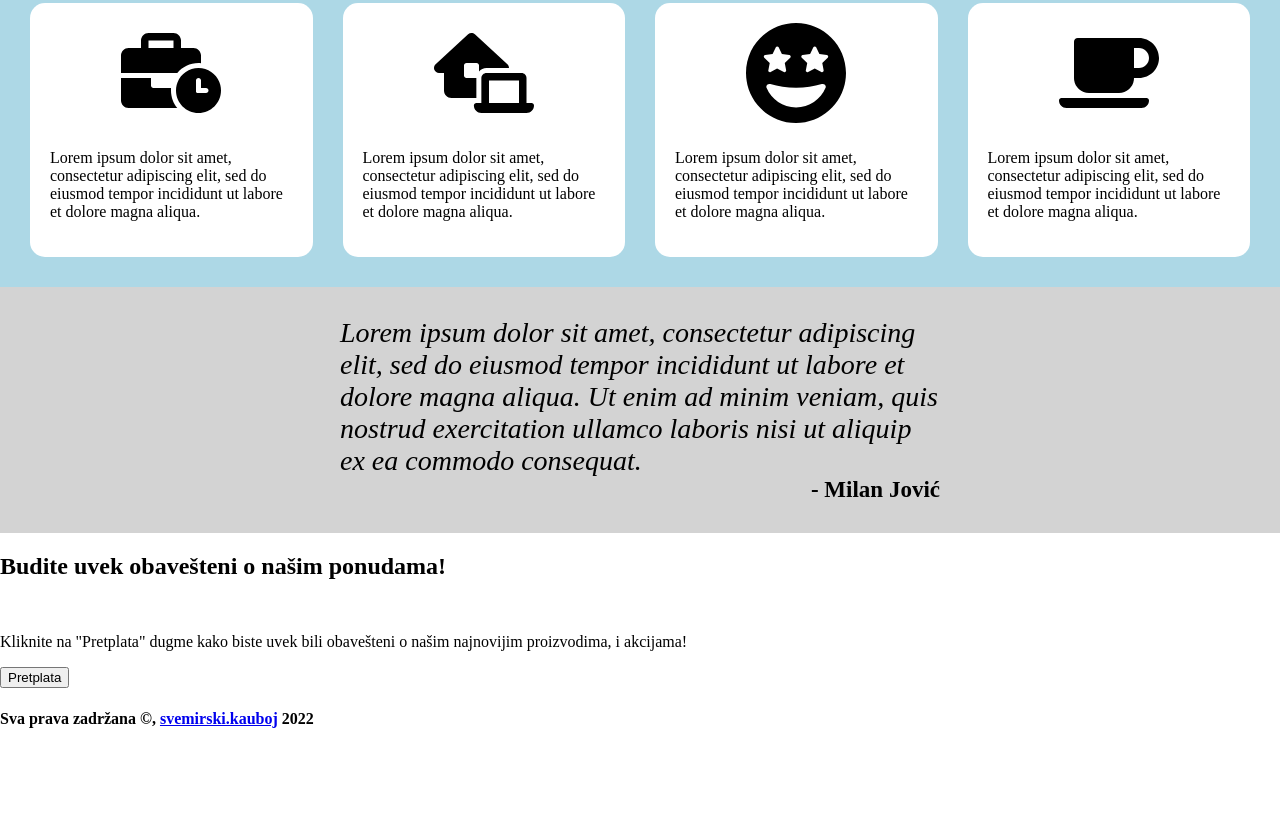
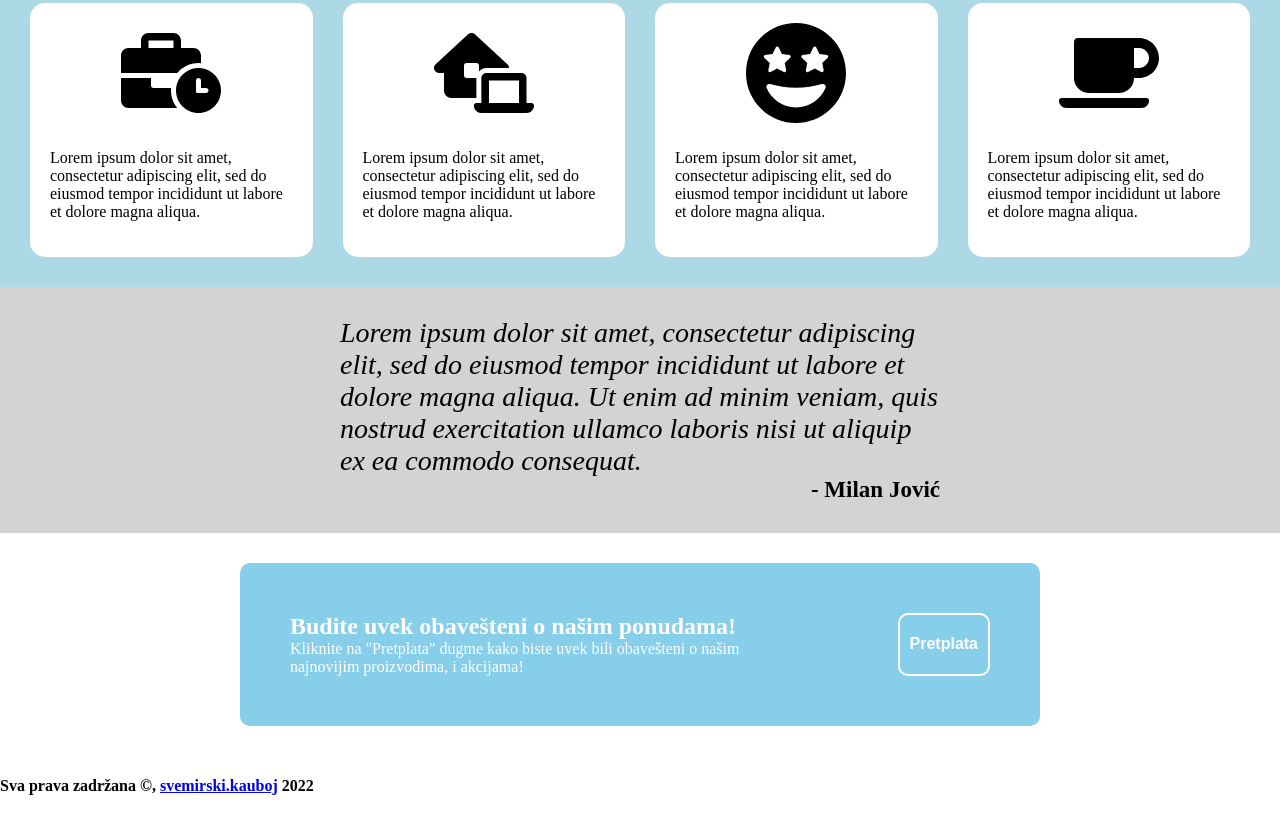
Before and after one commit to necaprogramer/practice-website, a plain HTML site: page index.html in a window 1280 px wide. Shown: the part 682-1498 px from the top of the page. Before the commit the page ends 1431 px from the top, so only its background shows below. Drawn offline with Linux system fonts and the light colour scheme.

Commit message:
Stylize quote section

```diff
--- a/css/style.css
+++ b/css/style.css
@@ -126,3 +126,44 @@ body{
     margin-left: auto;
     font-size: 23px;
 }
+
+.call-to-action-layout{
+    display: flex;
+    justify-content: center;
+}
+
+.call-to-action-layout > .call-to-action{
+    max-width: 700px;
+    display: flex;
+    justify-content: center;
+    border-radius: 10px;
+    padding: 50px;
+    margin: 30px;
+    background-color: skyblue;
+}
+
+.call-to-action-layout > .call-to-action > .call-to-action.content{
+    display: flex;
+    flex-wrap: wrap;
+}
+
+.call-to-action-layout > .call-to-action > .call-to-action.content > h2{
+    margin: 0;
+    color: white;
+}
+
+.call-to-action-layout > .call-to-action > .call-to-action.content > p{
+    max-width: 500px;
+    margin: 0;
+    color: white;
+}
+
+.call-to-action-layout > .call-to-action > button{
+    font-weight: 600;
+    font-size: 16px;
+    border-radius: 10px;
+    background-color: skyblue;
+    border: 2px solid white;
+    color: white;
+    padding: 10px;
+}
--- a/index.html
+++ b/index.html
@@ -70,10 +70,9 @@
             <div class="call-to-action">
                 <div class="call-to-action content">
                     <h2>Budite uvek obavešteni o našim ponudama!</h2>
-                    <br>
                     <p>Kliknite na "Pretplata" dugme kako biste uvek bili obavešteni o našim najnovijim proizvodima, i akcijama!</p>
-                    <button value="submit">Pretplata</button>
                 </div>
+                <button value="submit">Pretplata</button>
             </div>
         </div>
         <footer>
```
